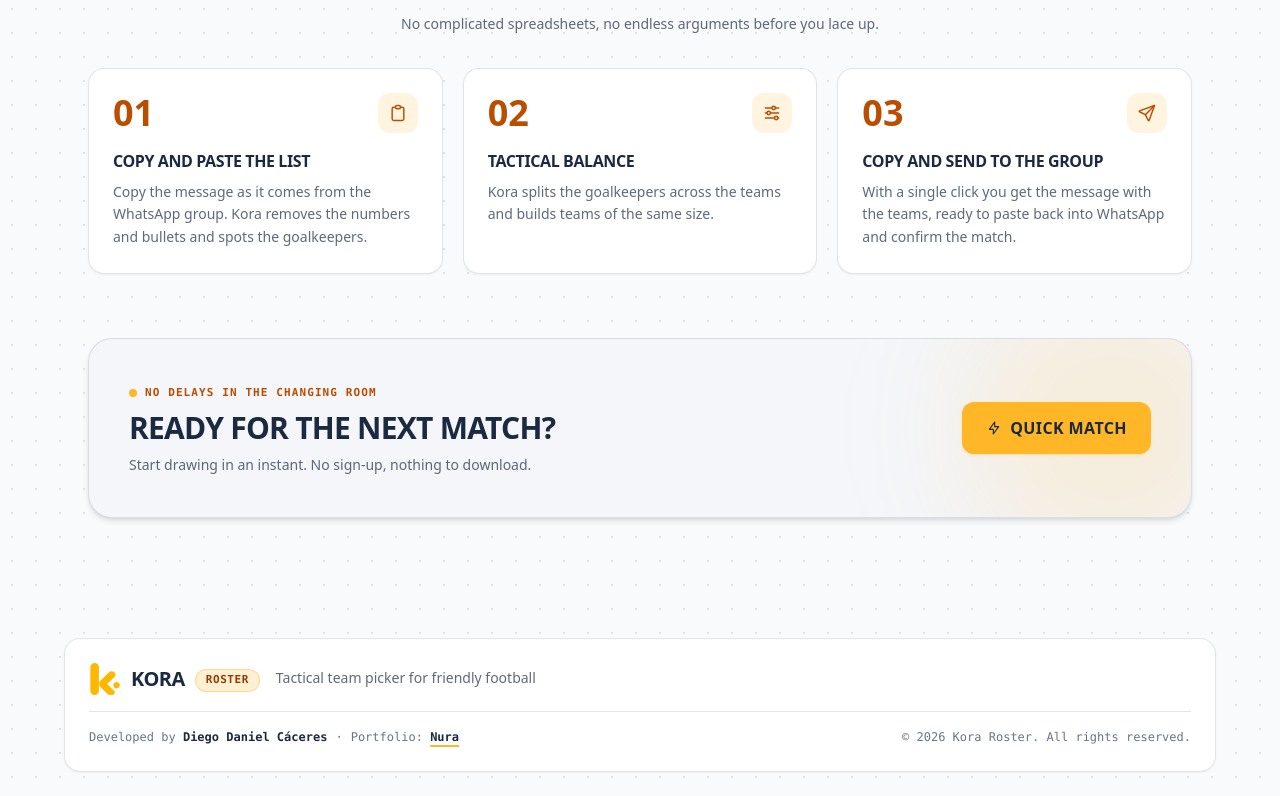
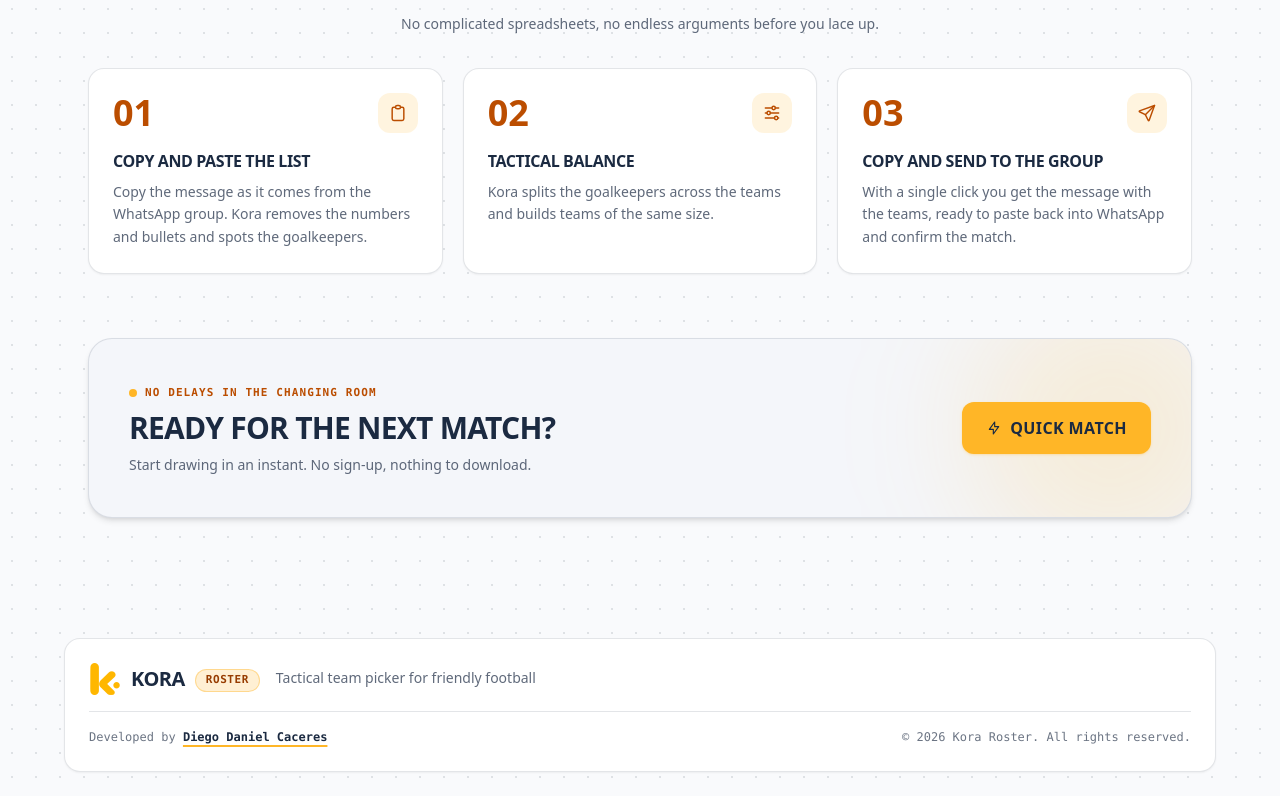
Before and after one commit to diegodanielcaceres10/kora-roster-web, an Angular app in the folder web/: page /en in a window 1280 px wide. Shown: the part 1059-1855 px from the top of the page. Built offline with nearby package versions, Linux system fonts and the light colour scheme.

Commit message:
feat(layout): link the footer author name to the portfolio and drop the Nura label

```diff
--- a/web/src/app/i18n/en.ts
+++ b/web/src/app/i18n/en.ts
@@ -84,7 +84,6 @@ export const en = {
     tagline: 'Tactical team picker for friendly football',
     developedBy: 'Developed by',
     rights: 'All rights reserved.',
-    portfolio: 'Portfolio',
     newTab: 'opens in a new tab',
   },
   landing: {
--- a/web/src/app/i18n/es.ts
+++ b/web/src/app/i18n/es.ts
@@ -89,7 +89,6 @@ export const es: Dictionary = {
     tagline: 'Sorteador táctico de equipos para fútbol entre amigos',
     developedBy: 'Desarrollado por',
     rights: 'Todos los derechos reservados.',
-    portfolio: 'Portfolio',
     newTab: 'se abre en una pestaña nueva',
   },
   landing: {
--- a/web/src/app/i18n/pt.ts
+++ b/web/src/app/i18n/pt.ts
@@ -88,7 +88,6 @@ export const pt: Dictionary = {
     tagline: 'Sorteador tático de times para futebol entre amigos',
     developedBy: 'Desenvolvido por',
     rights: 'Todos os direitos reservados.',
-    portfolio: 'Portfólio',
     newTab: 'abre em uma nova aba',
   },
   landing: {
--- a/web/src/app/layout/shell.ts
+++ b/web/src/app/layout/shell.ts
@@ -85,23 +85,16 @@ import { UiBadge, UiIcon, UiIconLink } from '../ui';
         <div
           class="mt-4 flex flex-col gap-1 border-t border-line pt-4 font-mono text-xs text-ink-faint sm:flex-row sm:items-center sm:justify-between"
         >
-          <p class="flex flex-wrap items-center gap-x-2 gap-y-1">
-            <span>
+          <p>
             {{ i18n.t().footer.developedBy }}
-              <span class="font-bold text-ink">{{ author }}</span>
-            </span>
-            <span aria-hidden="true">·</span>
-            <span>
-              {{ i18n.t().footer.portfolio }}:
             <a
-                [href]="portfolio.url"
+              [href]="portfolioUrl"
               target="_blank"
               rel="noopener noreferrer"
               class="rounded font-bold text-ink underline decoration-primary decoration-2 underline-offset-4 transition-colors hover:text-amber-700 focus-visible:outline-2 focus-visible:outline-offset-2 focus-visible:outline-ink dark:hover:text-primary"
-                >{{ portfolio.name
+              >{{ author
               }}<span class="sr-only"> ({{ i18n.t().footer.newTab }})</span></a
             >
-            </span>
           </p>
           <p>{{ copyright() }}</p>
         </div>
@@ -113,12 +106,10 @@ export class Shell {
   protected readonly i18n = inject(I18n);
   protected readonly auth = inject(Auth);
 
-  protected readonly author = 'Diego Daniel Cáceres';
-  // The portfolio of the author. It opens in another tab, so it leaves the app open.
-  protected readonly portfolio = {
-    name: 'Nura',
-    url: 'https://diegodanielcaceres10.github.io/nura/',
-  };
+  // Written without the accent on purpose, as the author asked.
+  protected readonly author = 'Diego Daniel Caceres';
+  // The name links to the portfolio of the author. It opens in another tab, so it leaves the app open.
+  protected readonly portfolioUrl = 'https://diegodanielcaceres10.github.io/nura/';
   private readonly year = new Date().getFullYear();
   protected readonly copyright = computed(
     () => `© ${this.year} Kora Roster. ${this.i18n.t().footer.rights}`,
```
Also changed, not shown: 2 other files (tests, documents, lock files or other folders). Lines whose indentation alone changed are shown as unchanged.
